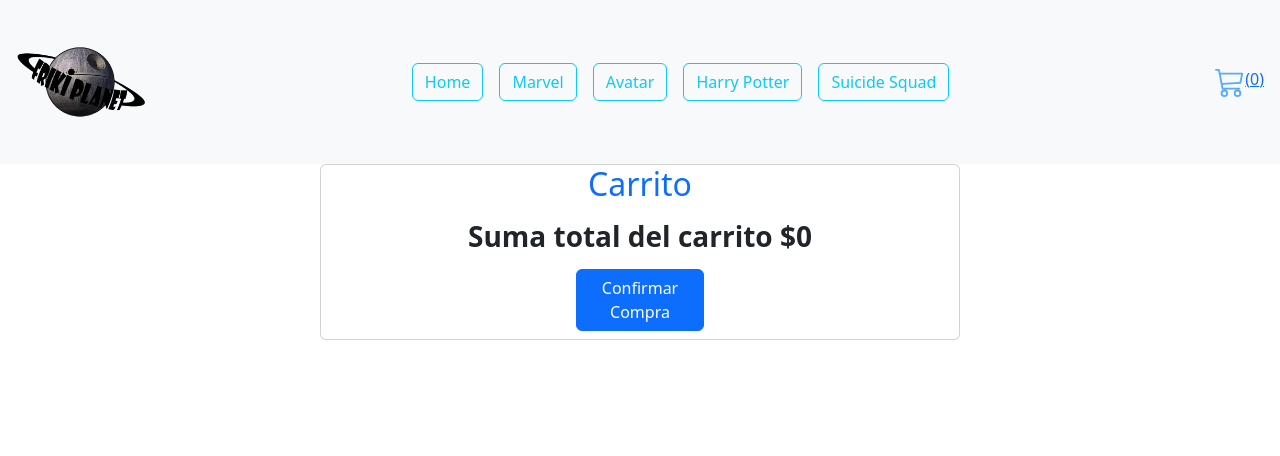
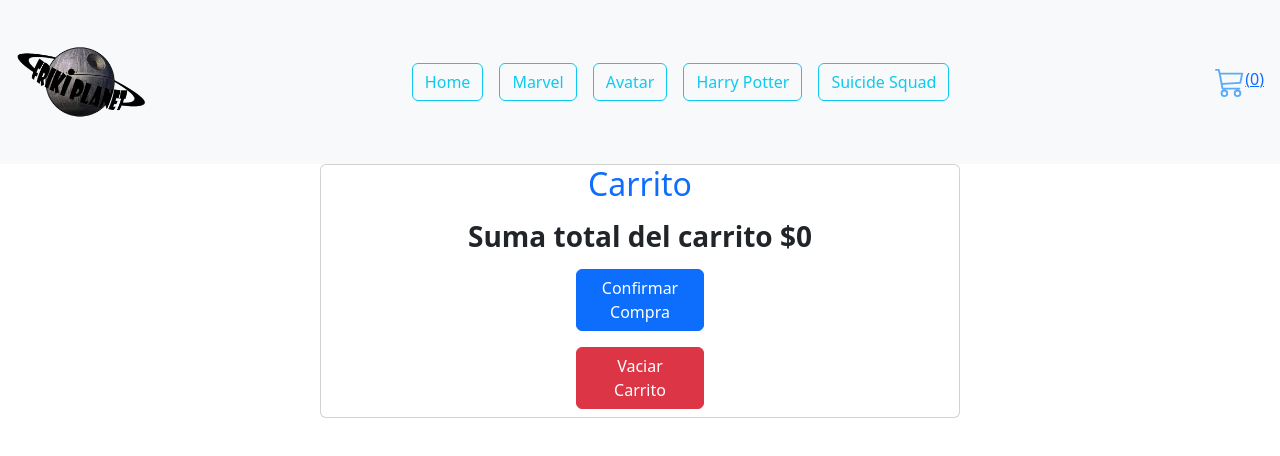
Before and after one commit to camilagrondona/EntregaFinal-Grondona, a React (Vite) app: page /cart in a window 1280 px wide. Shown: the top 456 px of the page. Built offline with nearby package versions, Linux system fonts and the light colour scheme.

Commit message:
vaciar carrito

```diff
--- a/src/components/Cart/Cart.jsx
+++ b/src/components/Cart/Cart.jsx
@@ -5,9 +5,8 @@ import Swal from "sweetalert2";
 
 export const Cart = () => {
     const navigate = useNavigate()
-    const { cartItems, totalCartItems, removeItem, updateItemQuantity } = useContext(CartContext)
+    const { cartItems, totalCartItems, removeItem, updateItemQuantity, clearCartItems } = useContext(CartContext)
 
-    //Confirmar q el carrito tenga productos
     const handleConfirmOrder = () => {
         if (cartItems.length === 0) {
             Swal.fire({
@@ -19,6 +18,10 @@ export const Cart = () => {
         } else {
             navigate("/confirmar-compra")
         }
+    }
+
+    const handleEmptyCart = () => {
+        clearCartItems()
     }
 
     return (
@@ -43,6 +46,10 @@ export const Cart = () => {
 
             <h3 className="fw-bold m-2">Suma total del carrito ${totalCartItems}</h3>
             <button className="btn btn-primary mx-auto m-2" style={{ width: "20%" }} onClick={handleConfirmOrder}>Confirmar Compra</button>
+
+            <button className="btn btn-danger mx-auto m-2" style={{ width: "20%" }} onClick={handleEmptyCart}>
+                    Vaciar Carrito
+                </button>
         </div>
     )
 }
```
